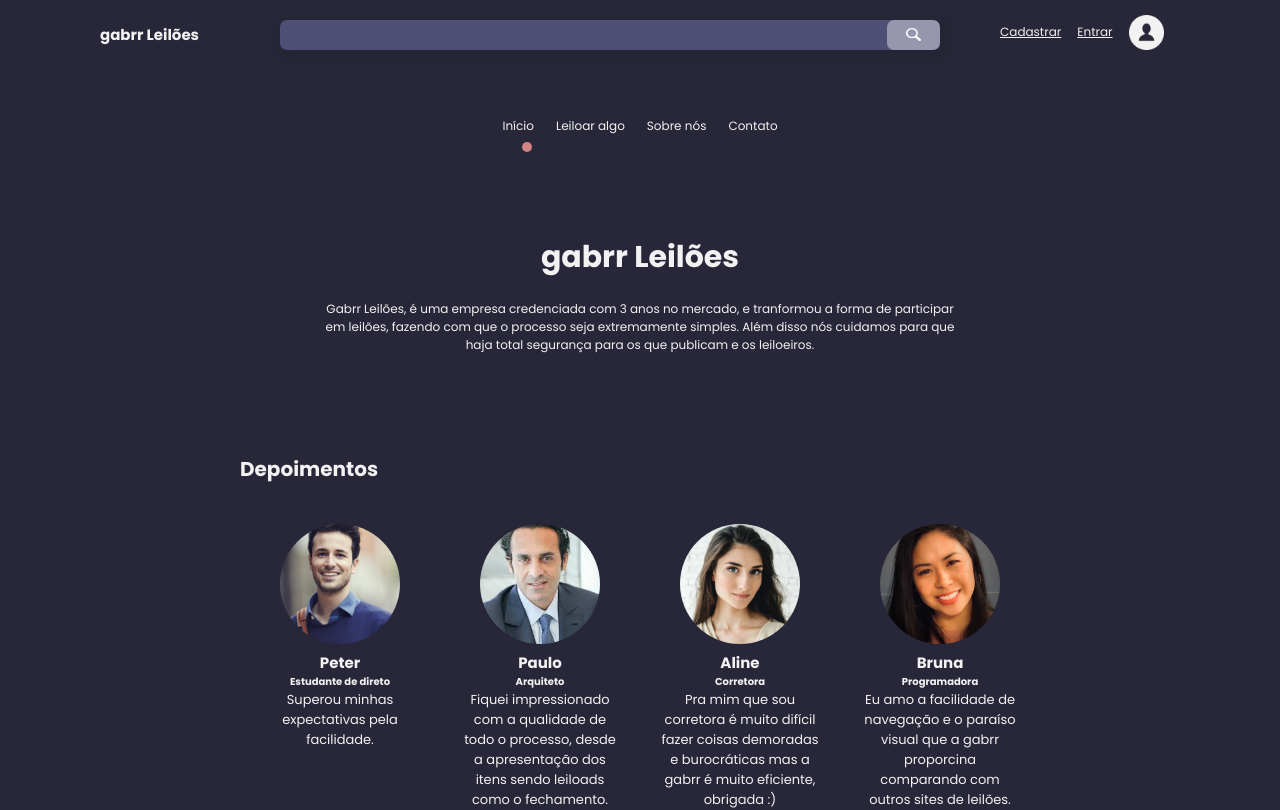
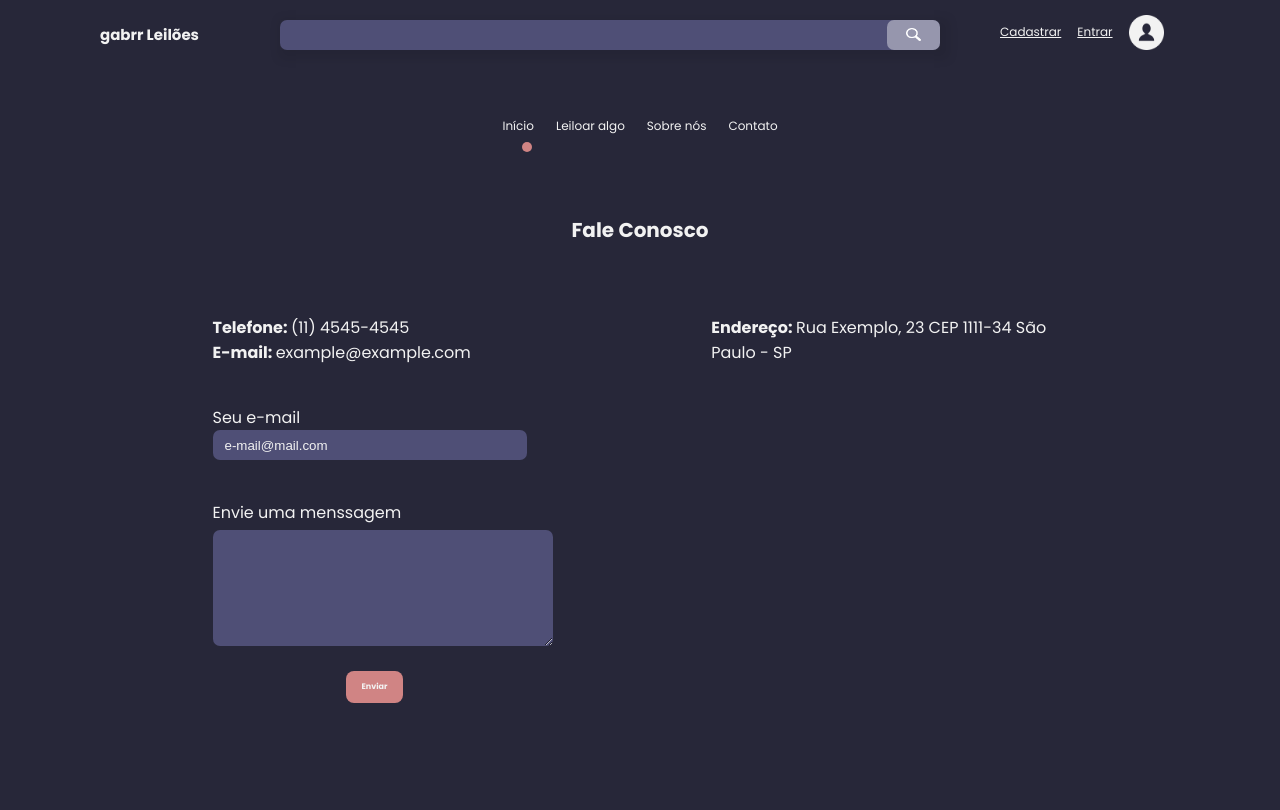
Before and after one commit to gabrr/leilao, a React (Create React App) app: page / in a window 1280 px wide. Shown: the top 810 px of the page. Built offline with nearby package versions, Linux system fonts and the light colour scheme.

Commit message:
about page styles finished

```diff
--- a/src/App.js
+++ b/src/App.js
@@ -6,14 +6,16 @@ import ItemsPoted from "./components/itemsPosted"
 import Footer from "./components/footer"
 import PublishCard from "./components/publishCard"
 import About from "./components/about"
+import Contact from "./components/contact"
 import "./App.css"
 
 function App() {
   return (
     <div className="App">
       <Navbar />
+      <Contact />
+      {/* <Categories/>
       <About />
-      {/* <Categories/>
       <Highlighted />
       <ItemsPoted />
     <PublishCard /> */}
--- a/src/components/about/index.jsx
+++ b/src/components/about/index.jsx
@@ -41,7 +41,7 @@ export default class About extends Component {
                             <img className="circle" src={bruna} alt="person1"/>
                             <div className="tes-name txt-head">Bruna</div>
                             <div className="tes-occup">Programadora</div>
-                            <div className="tes-message">Eu amo a facilidade de navegação e o paraíso visual que a gabrr proporcina comparando com outros sites de leilões.</div>
+                            <div className="tes-message">Eu amo a facilidade de navegação e o paraíso visual que a gabrr proporciona comparando com outros sites de leilões.</div>
                         </li>
                     </ul>
                 </div>
--- a/src/components/about/style.css
+++ b/src/components/about/style.css
@@ -11,14 +11,15 @@
 }
 
 .testemonials {
-    max-width: 800px;
+    max-width: 950px;
     margin: 100px auto;
+    text-align: center;
 }
 
 .testemonials .people {
     display: grid;
     list-style: none;
-    margin-top: 40px;
+    margin-top: 80px;
     text-align: center;
     grid-template-columns: repeat(4, 25%);
 }
@@ -27,6 +28,7 @@
     height: 120px;
     width: 120px;
     object-fit: cover;
+    margin-bottom: 10px;
 }
 
 .testemonials li {
@@ -39,7 +41,8 @@
 
 .testemonials .tes-occup {
     font-weight: 600;
-    font-size: 10px;
+    font-size: 12px;
+    margin-bottom: 10px;
 }
 
 .testemonials .tes-message {
--- /dev/null
+++ b/src/components/contact/index.jsx
@@ -0,0 +1,34 @@
+import React, { Component } from 'react'
+import "./style.css"
+
+export default class Contact extends Component {
+    render() {
+        return (
+            <div id="Contact" className="blur">
+                <div className="contact-grid">
+                    <div className="txt-head">
+                        Fale Conosco
+                    </div>
+                    <div className="cont-left">
+                        <div className="cont-info">
+                            <p><strong>Telefone: </strong> (11) 4545-4545</p>
+                            <p><strong>E-mail: </strong> example@example.com</p>
+                        </div>
+                        <form action="post">
+                            <label htmlFor="cont-mail">Seu e-mail</label>
+                            <input type="email" className="round el-cl" id="cont-mail" placeholder="e-mail@mail.com" />
+                            <label htmlFor="cont-message">Envie uma menssagem</label>
+                            <textarea id="cont-message" className="round el-cl" rows="10"></textarea>
+                        </form>
+                    </div>
+                    <div className="cont-right">
+                        <div className="cont-info">
+                            <p><strong>Endereço: </strong> Rua Exemplo, 23 CEP 1111-34 São Paulo - SP</p>
+                        </div>
+                    </div>
+                    <div className="card-button">Enviar</div>
+                </div>
+            </div>
+        )
+    }
+}
--- /dev/null
+++ b/src/components/contact/style.css
@@ -0,0 +1,70 @@
+.contact-grid {
+    max-width: 950px;
+    display: grid;
+    margin: 80px auto;
+    grid-template-columns: repeat(2, 50%);
+}
+
+.contact-grid p {
+    margin: 0%;
+}
+
+.contact-grid .txt-head {
+    grid-column: span 2;
+    text-align: center;
+}
+
+.contact-grid .cont-left {
+    display: grid;
+    grid-template-columns: 1fr;
+    margin: 70px 0 0 10%;
+}
+
+.contact-grid form {
+    display: grid;
+    grid-template-columns: 100%;
+}
+
+.contact-grid label {
+    margin-top: 40px;
+}
+
+.contact-grid .cont-right {
+    display: grid;
+    margin: 70px 10% 0 15%;
+}
+
+.contact-grid input {
+    height: 30px;
+    width: 68%;
+    padding: 0 12px;
+    color: #f2f2f2;
+}
+
+.contact-grid .card-button {
+    margin-left: 38%;
+}
+
+@media only screen and (max-width: 768px) {
+    .contact-grid {
+        grid-template-columns: 100%;
+    }
+    .contact-grid textarea {
+        width: 100%;
+    }
+    .contact-grid .txt-head {
+        grid-row: 1;
+        grid-column: 1;
+    }
+    .contact-grid .cont-left {
+        margin: 70px 10% 0 10%;
+    }
+    .contact-grid .cont-right {
+        margin: 70px 10% 0 10%;
+        grid-row: 2;
+        margin-bottom: -70px;
+    }
+    .contact-grid .card-button {
+        margin-left: auto;
+    }
+}
--- a/src/components/publishCard/style.css
+++ b/src/components/publishCard/style.css
@@ -65,7 +65,7 @@
     color: #f2f2f2;
 }
 
-.publish-grid input::placeholder {
+input::placeholder {
     color: #f2f2f2;
 }
 
@@ -114,7 +114,7 @@
     width: 65%;
 }
 
-#publ-message {
+textarea {
     margin: 5px 0px;
     width: 76%;
     height: 100px;
```
